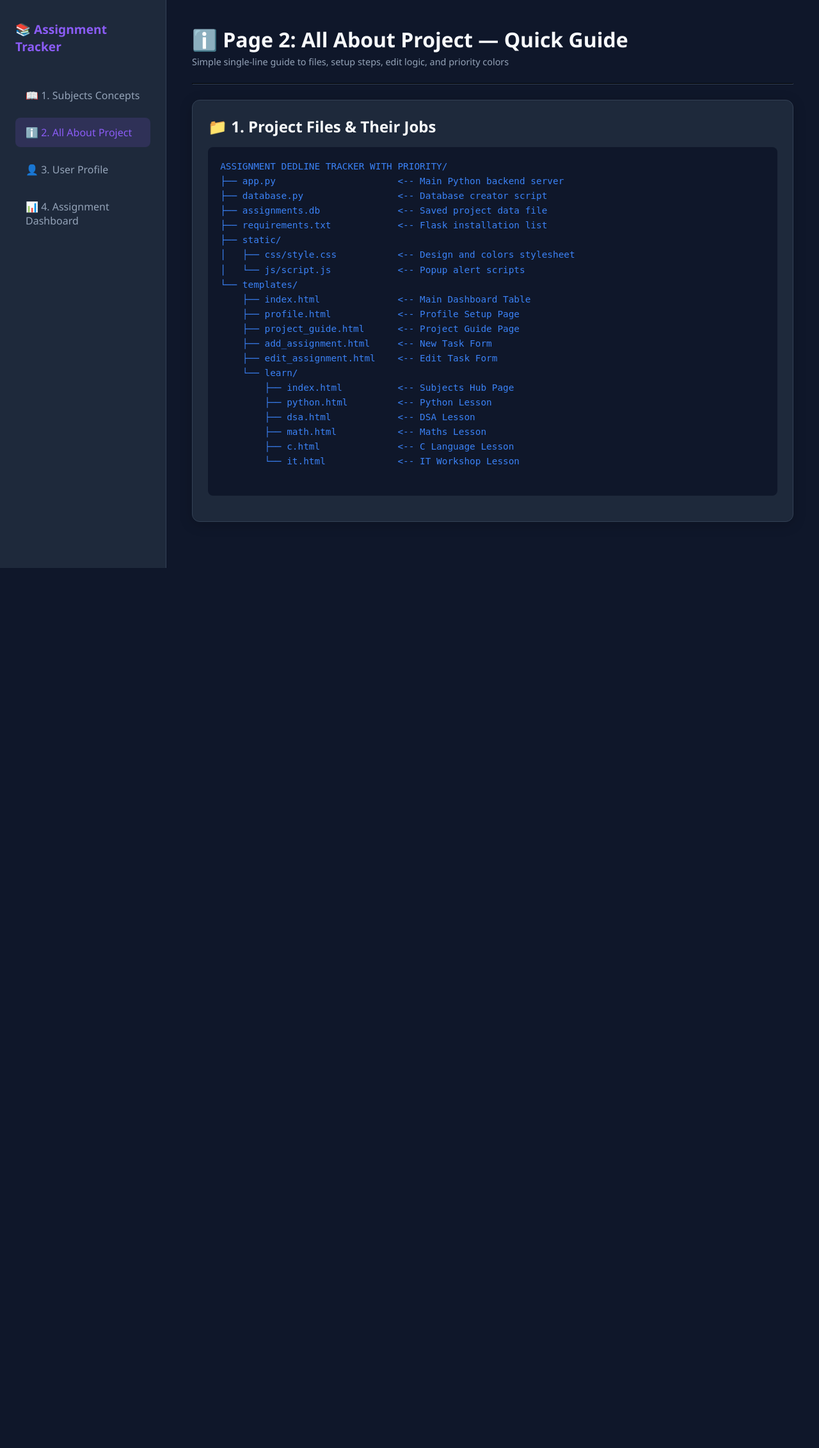
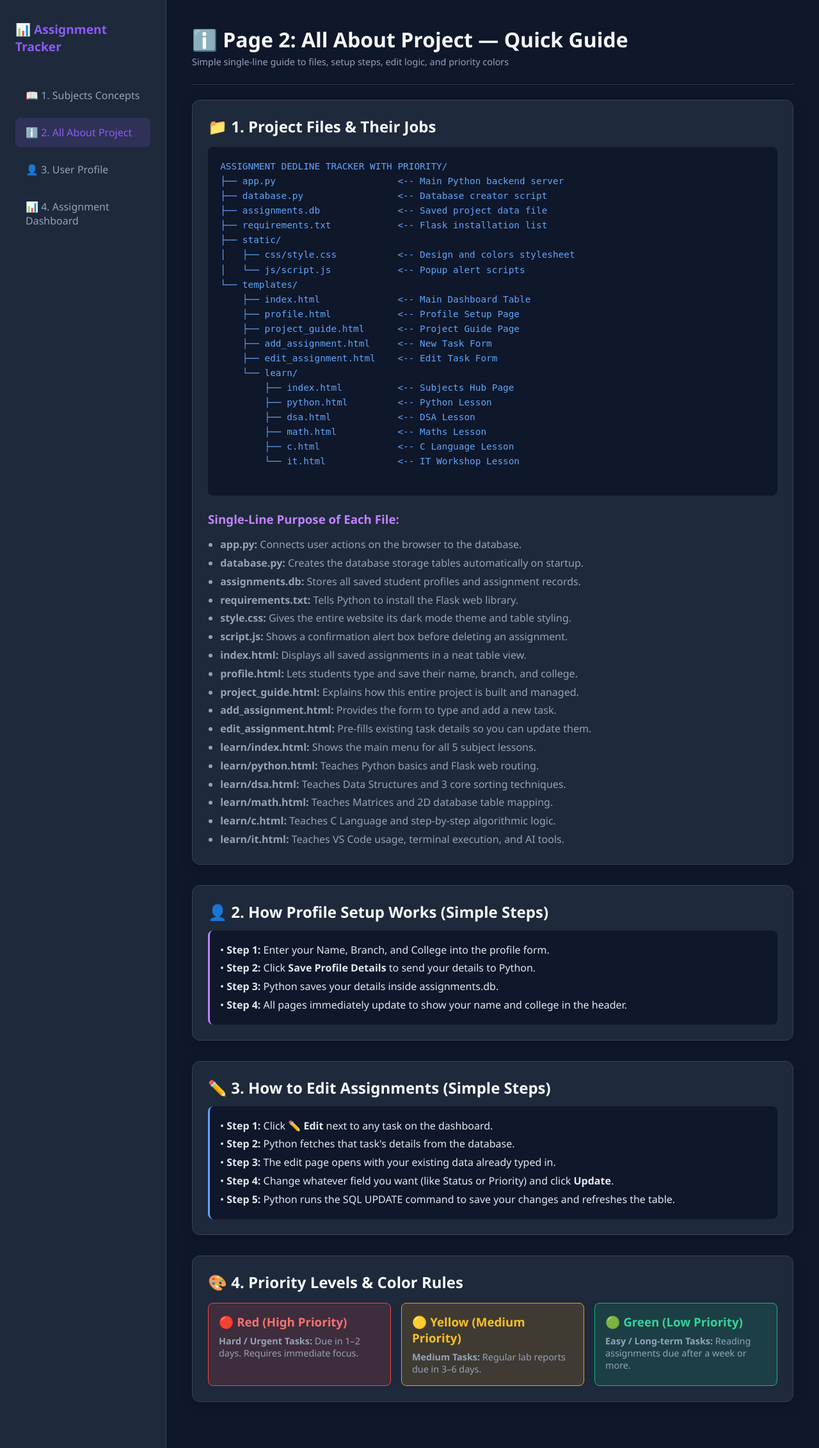
Before and after one commit to prasad-b02/https-github.com-prasad-assignment-tracker, a Flask app: page /project_guide in a window 1280 px wide. Shown: the whole page at 64% size. Before the commit the page ends 888 px from the top, so only its background shows below. Run offline with Flask 3, Linux system fonts and the light colour scheme.

Commit message:
Restore exact 4-step form and All About Project guide tree

```diff
--- a/templates/project_guide.html
+++ b/templates/project_guide.html
@@ -9,7 +9,7 @@
 <body>
 
     <div class="sidebar">
-        <h2>📚 Assignment Tracker</h2>
+        <h2>📊 Assignment Tracker</h2>
         <ul class="nav-links">
             <li><a href="{{ url_for('learn_hub') }}">📖 1. Subjects Concepts</a></li>
             <li><a href="{{ url_for('project_guide') }}" class="active">ℹ️ 2. All About Project</a></li>
@@ -26,7 +26,7 @@
         <div class="dashboard-card">
             <h2>📁 1. Project Files & Their Jobs</h2>
 
-            <pre style="background: var(--bg-color); padding: 1.2rem; border-radius: 8px; color: var(--accent-blue); margin: 1rem 0; font-size: 0.9rem; font-family: monospace; line-height: 1.6;">
+            <pre style="background: var(--bg-color); padding: 1.2rem; border-radius: 8px; color: #60a5fa; margin: 1rem 0; font-size: 0.9rem; font-family: monospace; line-height: 1.6;">
 ASSIGNMENT DEDLINE TRACKER WITH PRIORITY/
 ├── app.py                      <-- Main Python backend server
 ├── database.py                 <-- Database creator script
@@ -49,6 +49,66 @@ ASSIGNMENT DEDLINE TRACKER WITH PRIORITY/
         ├── c.html              <-- C Language Lesson
         └── it.html             <-- IT Workshop Lesson
             </pre>
+
+            <h3 style="margin-top: 1.5rem; color: #c084fc;">Single-Line Purpose of Each File:</h3>
+            <ul style="color: #94a3b8; margin-left: 1.2rem; margin-top: 0.8rem; line-height: 1.8;">
+                <li><b><code>app.py</code>:</b> Connects user actions on the browser to the database.</li>
+                <li><b><code>database.py</code>:</b> Creates the database storage tables automatically on startup.</li>
+                <li><b><code>assignments.db</code>:</b> Stores all saved student profiles and assignment records.</li>
+                <li><b><code>requirements.txt</code>:</b> Tells Python to install the Flask web library.</li>
+                <li><b><code>style.css</code>:</b> Gives the entire website its dark mode theme and table styling.</li>
+                <li><b><code>script.js</code>:</b> Shows a confirmation alert box before deleting an assignment.</li>
+                <li><b><code>index.html</code>:</b> Displays all saved assignments in a neat table view.</li>
+                <li><b><code>profile.html</code>:</b> Lets students type and save their name, branch, and college.</li>
+                <li><b><code>project_guide.html</code>:</b> Explains how this entire project is built and managed.</li>
+                <li><b><code>add_assignment.html</code>:</b> Provides the form to type and add a new task.</li>
+                <li><b><code>edit_assignment.html</code>:</b> Pre-fills existing task details so you can update them.</li>
+                <li><b><code>learn/index.html</code>:</b> Shows the main menu for all 5 subject lessons.</li>
+                <li><b><code>learn/python.html</code>:</b> Teaches Python basics and Flask web routing.</li>
+                <li><b><code>learn/dsa.html</code>:</b> Teaches Data Structures and 3 core sorting techniques.</li>
+                <li><b><code>learn/math.html</code>:</b> Teaches Matrices and 2D database table mapping.</li>
+                <li><b><code>learn/c.html</code>:</b> Teaches C Language and step-by-step algorithmic logic.</li>
+                <li><b><code>learn/it.html</code>:</b> Teaches VS Code usage, terminal execution, and AI tools.</li>
+            </ul>
+        </div>
+
+        <div class="dashboard-card" style="margin-top: 1.5rem;">
+            <h2>👤 2. How Profile Setup Works (Simple Steps)</h2>
+            <div style="background: var(--bg-color); padding: 1rem; border-radius: 8px; border-left: 3px solid #c084fc; margin-top: 0.8rem; line-height: 1.8; color: #e2e8f0;">
+                • <b>Step 1:</b> Enter your Name, Branch, and College into the profile form.<br>
+                • <b>Step 2:</b> Click <b>Save Profile Details</b> to send your details to Python.<br>
+                • <b>Step 3:</b> Python saves your details inside <code>assignments.db</code>.<br>
+                • <b>Step 4:</b> All pages immediately update to show your name and college in the header.
+            </div>
+        </div>
+
+        <div class="dashboard-card" style="margin-top: 1.5rem;">
+            <h2>✏️ 3. How to Edit Assignments (Simple Steps)</h2>
+            <div style="background: var(--bg-color); padding: 1rem; border-radius: 8px; border-left: 3px solid #60a5fa; margin-top: 0.8rem; line-height: 1.8; color: #e2e8f0;">
+                • <b>Step 1:</b> Click ✏️ <b>Edit</b> next to any task on the dashboard.<br>
+                • <b>Step 2:</b> Python fetches that task's details from the database.<br>
+                • <b>Step 3:</b> The edit page opens with your existing data already typed in.<br>
+                • <b>Step 4:</b> Change whatever field you want (like Status or Priority) and click <b>Update</b>.<br>
+                • <b>Step 5:</b> Python runs the SQL <code>UPDATE</code> command to save your changes and refreshes the table.
+            </div>
+        </div>
+
+        <div class="dashboard-card" style="margin-top: 1.5rem;">
+            <h2>🎨 4. Priority Levels & Color Rules</h2>
+            <div style="display: grid; grid-template-columns: repeat(auto-fit, minmax(220px, 1fr)); gap: 1rem; margin-top: 1rem;">
+                <div style="background: rgba(239, 68, 68, 0.15); border: 1px solid #ef4444; padding: 1rem; border-radius: 8px;">
+                    <h3 style="color: #f87171;">🔴 Red (High Priority)</h3>
+                    <p style="color: #94a3b8; font-size: 0.9rem; margin-top: 0.5rem;"><b>Hard / Urgent Tasks:</b> Due in 1–2 days. Requires immediate focus.</p>
+                </div>
+                <div style="background: rgba(245, 158, 11, 0.15); border: 1px solid #f59e0b; padding: 1rem; border-radius: 8px;">
+                    <h3 style="color: #fbbf24;">🟡 Yellow (Medium Priority)</h3>
+                    <p style="color: #94a3b8; font-size: 0.9rem; margin-top: 0.5rem;"><b>Medium Tasks:</b> Regular lab reports due in 3–6 days.</p>
+                </div>
+                <div style="background: rgba(16, 185, 129, 0.15); border: 1px solid #10b981; padding: 1rem; border-radius: 8px;">
+                    <h3 style="color: #34d399;">🟢 Green (Low Priority)</h3>
+                    <p style="color: #94a3b8; font-size: 0.9rem; margin-top: 0.5rem;"><b>Easy / Long-term Tasks:</b> Reading assignments due after a week or more.</p>
+                </div>
+            </div>
         </div>
     </div>
 
```
Also changed, not shown: templates/add_assignment.html (+38 -43 lines).
